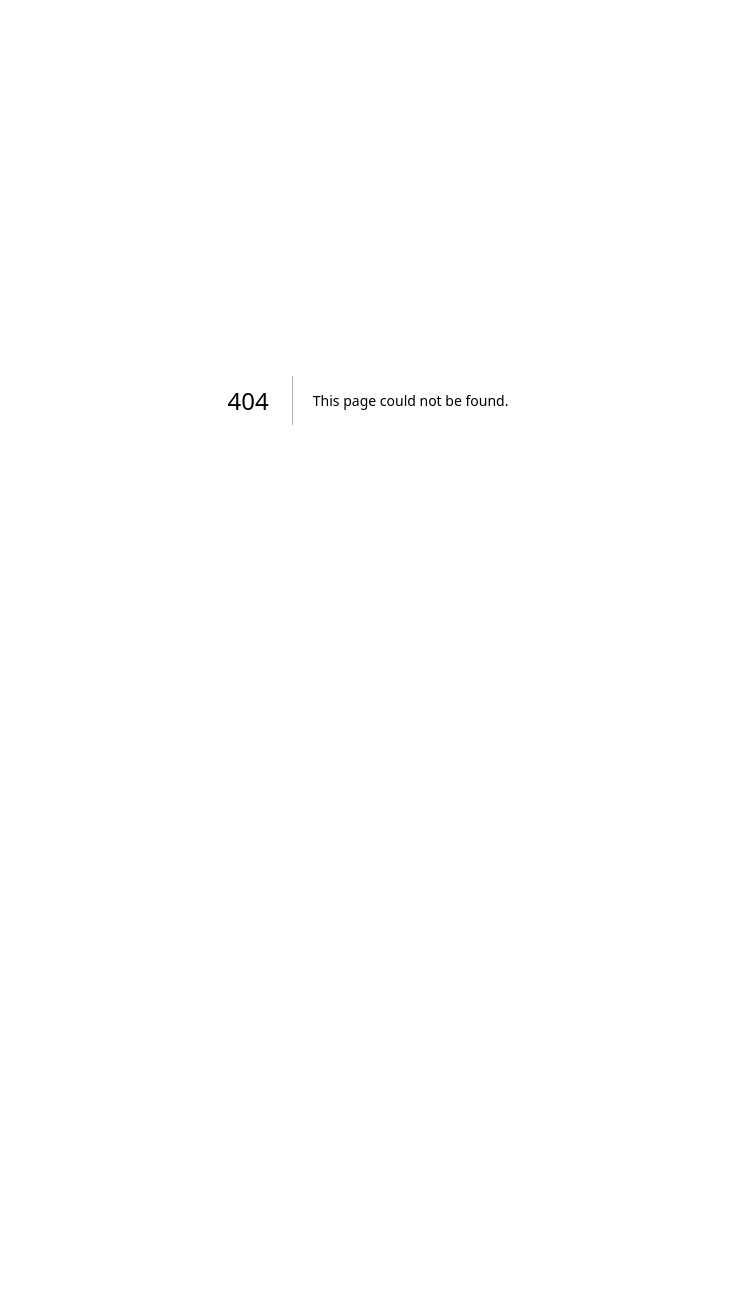
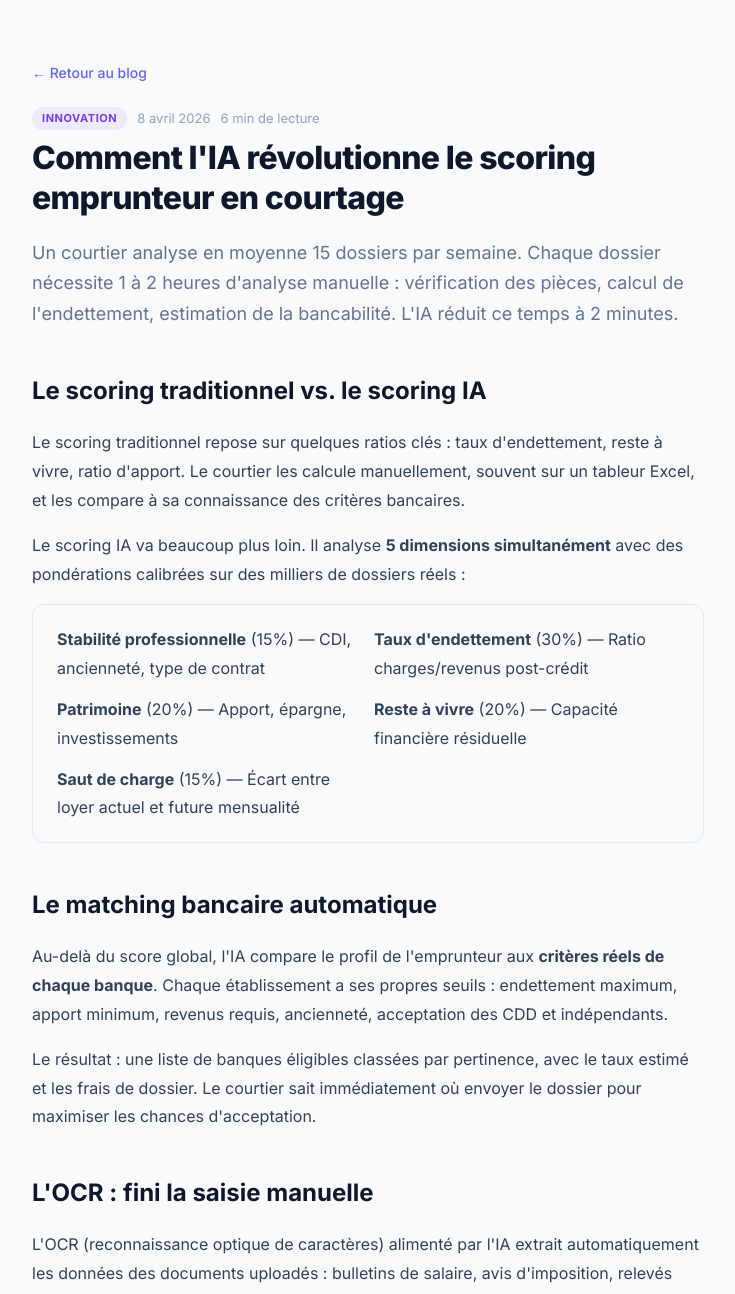
Before and after one commit to Manolo05/cortia, a Next.js app: page /blog/scoring-emprunteur-ia in a window 1280 px wide. Before the commit this address had no page. Shown: the top 1294 px of the page, without its empty margins (272-1007 px from the left). Before the commit the page ends 800 px from the top, so only its background shows below. Built offline with nearby package versions, Linux system fonts and the light colour scheme.

Commit message:
Add article on AI in borrower scoring
This new article discusses how AI is transforming borrower scoring in brokerage, highlighting the efficiency and accuracy improvements it brings to the process.

```diff
--- /dev/null
+++ b/src/app/(landing)/blog/scoring-emprunteur-ia/page.tsx
@@ -0,0 +1,89 @@
+import Link from 'next/link'
+import type { Metadata } from 'next'
+
+export const metadata: Metadata = {
+  title: 'Comment l\'IA révolutionne le scoring emprunteur en courtage | CortIA',
+  description: 'Les algorithmes d\'intelligence artificielle analysent un dossier de prêt en 2 minutes. Découvrez le scoring IA multi-dimensionnel et son impact sur le courtage immobilier.',
+  keywords: 'scoring emprunteur, IA courtage, intelligence artificielle crédit immobilier, analyse dossier prêt automatique',
+}
+
+export default function ArticleScoringIA() {
+  return (
+    <article style={{ maxWidth: '720px', margin: '0 auto', padding: '60px 24px 80px' }}>
+      <Link href="/blog" style={{ fontSize: '14px', color: '#6366f1', fontWeight: 500, marginBottom: '24px', display: 'inline-flex', alignItems: 'center', gap: '6px' }}>← Retour au blog</Link>
+
+      <div style={{ marginBottom: '8px', display: 'flex', gap: '10px', alignItems: 'center' }}>
+        <span style={{ fontSize: '11px', fontWeight: 700, padding: '3px 10px', borderRadius: '99px', background: '#7c3aed15', color: '#7c3aed', textTransform: 'uppercase', letterSpacing: '0.05em' }}>Innovation</span>
+        <span style={{ fontSize: '13px', color: '#94a3b8' }}>8 avril 2026</span>
+        <span style={{ fontSize: '13px', color: '#94a3b8' }}>6 min de lecture</span>
+      </div>
+
+      <h1 style={{ fontSize: '32px', fontWeight: 800, color: '#0f172a', lineHeight: 1.25, marginBottom: '20px', letterSpacing: '-0.02em' }}>
+        Comment l&apos;IA révolutionne le scoring emprunteur en courtage
+      </h1>
+
+      <p style={{ fontSize: '18px', color: '#64748b', lineHeight: 1.7, marginBottom: '40px' }}>
+        Un courtier analyse en moyenne 15 dossiers par semaine. Chaque dossier nécessite 1 à 2 heures d&apos;analyse manuelle : vérification des pièces, calcul de l&apos;endettement, estimation de la bancabilité. L&apos;IA réduit ce temps à 2 minutes.
+      </p>
+
+      <div style={{ fontSize: '16px', color: '#334155', lineHeight: 1.8 }}>
+        <h2 style={{ fontSize: '24px', fontWeight: 700, color: '#0f172a', marginTop: '40px', marginBottom: '16px' }}>
+          Le scoring traditionnel vs. le scoring IA
+        </h2>
+        <p style={{ marginBottom: '16px' }}>
+          Le scoring traditionnel repose sur quelques ratios clés : taux d&apos;endettement, reste à vivre, ratio d&apos;apport. Le courtier les calcule manuellement, souvent sur un tableur Excel, et les compare à sa connaissance des critères bancaires.
+        </p>
+        <p style={{ marginBottom: '16px' }}>
+          Le scoring IA va beaucoup plus loin. Il analyse <strong>5 dimensions simultanément</strong> avec des pondérations calibrées sur des milliers de dossiers réels :
+        </p>
+        <div style={{ padding: '20px 24px', background: '#f8fafc', borderRadius: '12px', border: '1px solid #e2e8f0', marginBottom: '24px' }}>
+          <div style={{ display: 'grid', gridTemplateColumns: '1fr 1fr', gap: '12px' }}>
+            <div><strong>Stabilité professionnelle</strong> (15%) — CDI, ancienneté, type de contrat</div>
+            <div><strong>Taux d&apos;endettement</strong> (30%) — Ratio charges/revenus post-crédit</div>
+            <div><strong>Patrimoine</strong> (20%) — Apport, épargne, investissements</div>
+            <div><strong>Reste à vivre</strong> (20%) — Capacité financière résiduelle</div>
+            <div><strong>Saut de charge</strong> (15%) — Écart entre loyer actuel et future mensualité</div>
+          </div>
+        </div>
+
+        <h2 style={{ fontSize: '24px', fontWeight: 700, color: '#0f172a', marginTop: '40px', marginBottom: '16px' }}>
+          Le matching bancaire automatique
+        </h2>
+        <p style={{ marginBottom: '16px' }}>
+          Au-delà du score global, l&apos;IA compare le profil de l&apos;emprunteur aux <strong>critères réels de chaque banque</strong>. Chaque établissement a ses propres seuils : endettement maximum, apport minimum, revenus requis, ancienneté, acceptation des CDD et indépendants.
+        </p>
+        <p style={{ marginBottom: '16px' }}>
+          Le résultat : une liste de banques éligibles classées par pertinence, avec le taux estimé et les frais de dossier. Le courtier sait immédiatement où envoyer le dossier pour maximiser les chances d&apos;acceptation.
+        </p>
+
+        <h2 style={{ fontSize: '24px', fontWeight: 700, color: '#0f172a', marginTop: '40px', marginBottom: '16px' }}>
+          L&apos;OCR : fini la saisie manuelle
+        </h2>
+        <p style={{ marginBottom: '16px' }}>
+          L&apos;OCR (reconnaissance optique de caractères) alimenté par l&apos;IA extrait automatiquement les données des documents uploadés : bulletins de salaire, avis d&apos;imposition, relevés bancaires. Le nom, le salaire net, l&apos;employeur, le type de contrat — tout est extrait et pré-rempli dans le dossier.
+        </p>
+        <p style={{ marginBottom: '16px' }}>
+          Pour un courtier qui traite 60 dossiers par mois, c&apos;est un gain de <strong>30 heures par mois</strong> en saisie manuelle économisée. Soit l&apos;équivalent de 4 jours de travail.
+        </p>
+
+        <h2 style={{ fontSize: '24px', fontWeight: 700, color: '#0f172a', marginTop: '40px', marginBottom: '16px' }}>
+          Impact concret sur la productivité
+        </h2>
+        <div style={{ padding: '20px 24px', background: '#f0fdf4', borderRadius: '12px', border: '1px solid #bbf7d0', marginBottom: '24px' }}>
+          <div style={{ marginBottom: '12px' }}><strong>Avant l&apos;IA :</strong> 15 dossiers/semaine, 1h30 par analyse = 22h d&apos;analyse/semaine</div>
+          <div style={{ marginBottom: '12px' }}><strong>Avec l&apos;IA :</strong> 15 dossiers/semaine, 5 min par analyse = 1h15 d&apos;analyse/semaine</div>
+          <div><strong>Gain :</strong> +20 heures/semaine pour le conseil client et la prospection</div>
+        </div>
+        <p style={{ marginBottom: '16px' }}>
+          Ce temps libéré permet au courtier de se concentrer sur sa valeur ajoutée réelle : le conseil personnalisé, la relation client, et la négociation avec les banques. L&apos;IA ne remplace pas le courtier — elle lui permet de traiter plus de dossiers avec une meilleure qualité d&apos;analyse.
+        </p>
+      </div>
+
+      <div style={{ marginTop: '48px', padding: '32px', borderRadius: '16px', background: 'linear-gradient(135deg, #0B1D3A, #1e3a5f)', textAlign: 'center' }}>
+        <h3 style={{ fontSize: '20px', fontWeight: 700, color: 'white', marginBottom: '8px' }}>Testez le scoring IA sur vos dossiers</h3>
+        <p style={{ fontSize: '15px', color: 'rgba(255,255,255,0.7)', marginBottom: '20px' }}>Score en 2 minutes, recommandations bancaires, OCR documents.</p>
+        <Link href="/register" style={{ display: 'inline-flex', padding: '11px 24px', borderRadius: '10px', background: '#D4A843', color: '#0B1D3A', fontWeight: 700, fontSize: '14px', textDecoration: 'none' }}>Essayer CortIA gratuitement →</Link>
+      </div>
+    </article>
+  )
+}
```
